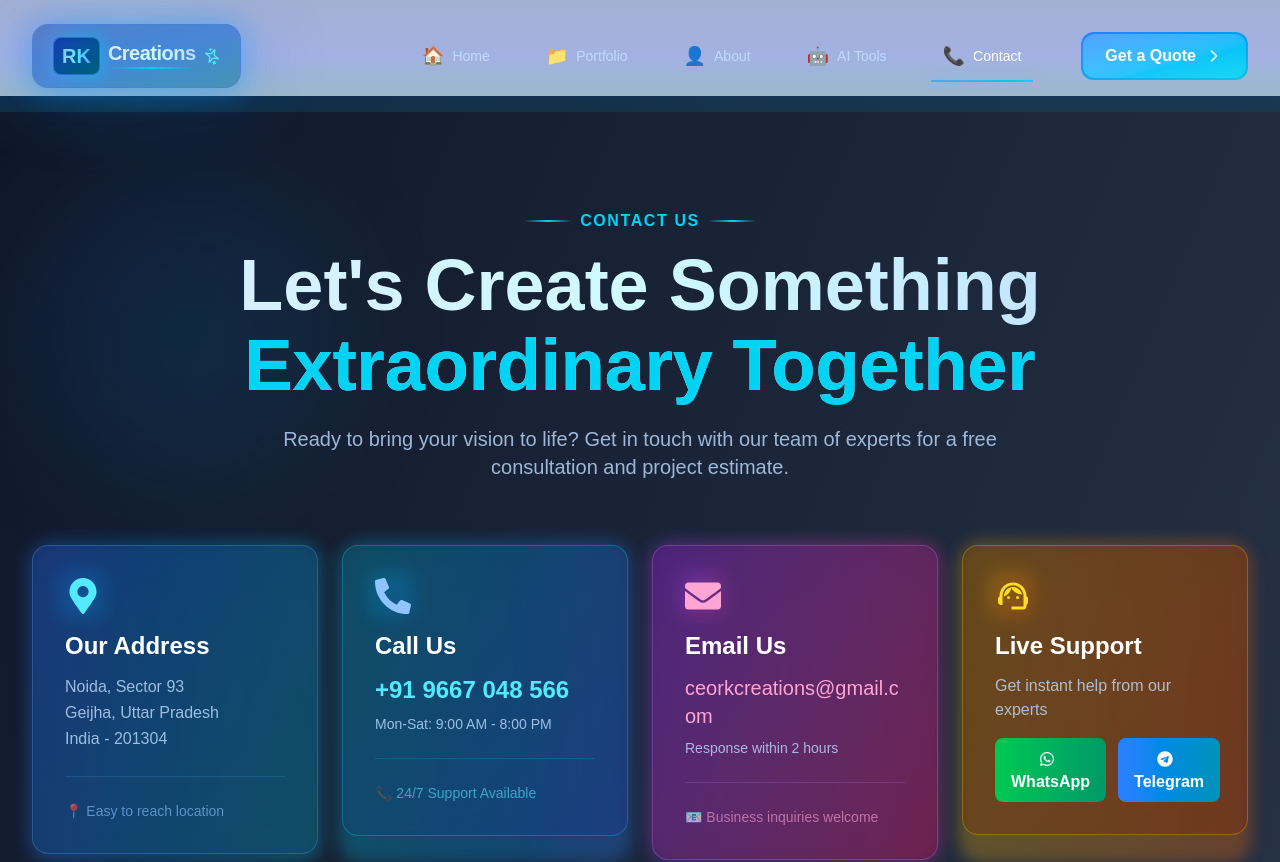
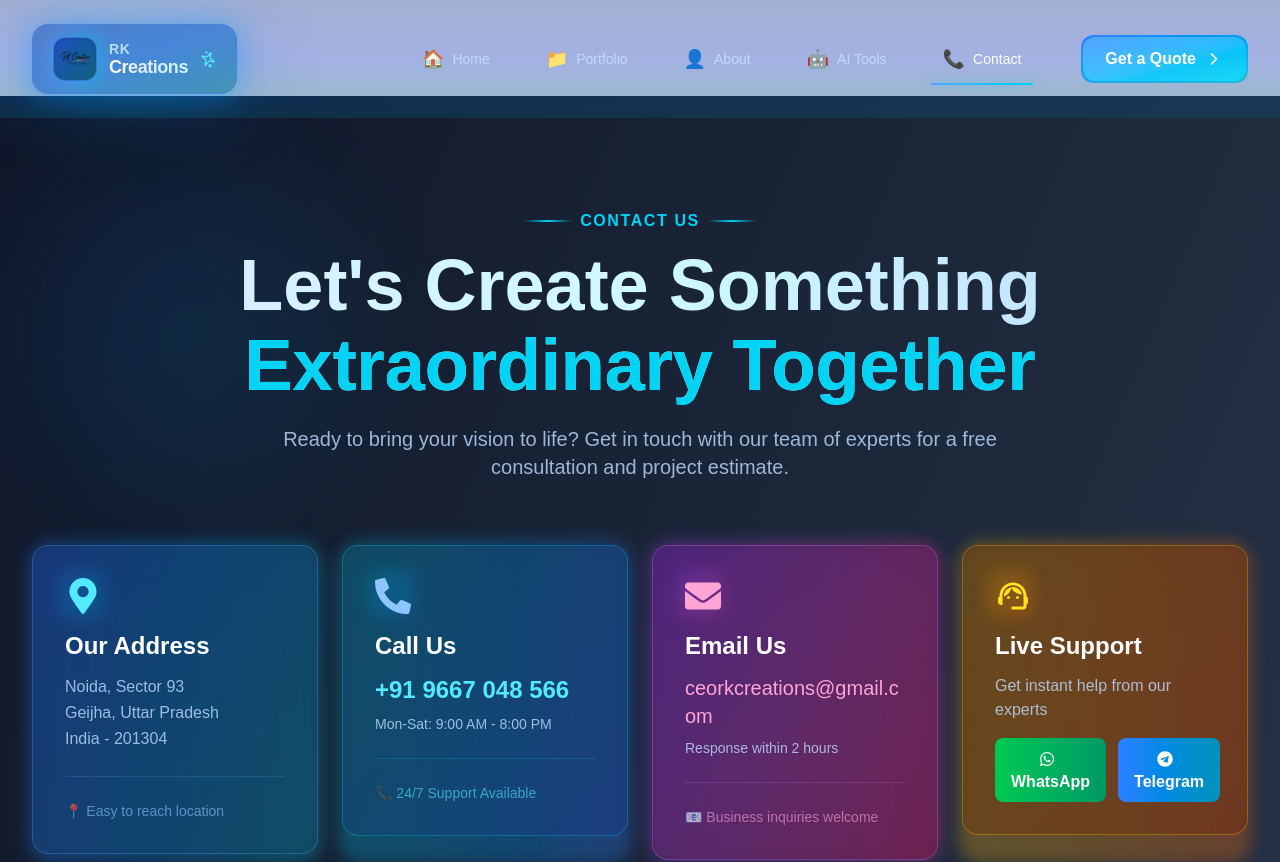
Before and after one commit to rajkumarchaudhari123/rkcreations, a Next.js app: page /contact in a window 1280 px wide. Shown: the top 862 px of the page. Built offline with nearby package versions, Linux system fonts and the light colour scheme.

Commit message:
Update navbar logo component to display high-resolution rklogo image in a glassmorphic container

```diff
--- a/app/components/navbar.tsx
+++ b/app/components/navbar.tsx
@@ -4,6 +4,7 @@
 import React, { useState, useEffect } from 'react';
 import { motion, AnimatePresence } from 'framer-motion';
 import Link from 'next/link';
+import Image from 'next/image';
 import { usePathname } from 'next/navigation';
 import { X, ChevronRight, Sparkles, Zap, Layers } from 'lucide-react';
 
@@ -39,24 +40,33 @@ const Logo = () => {
             {/* Inner glow */}
             <div className="absolute inset-0 bg-gradient-to-br from-blue-500/10 to-cyan-400/10 rounded-2xl" />
 
-            <div className="relative flex items-center gap-2">
-              {/* 3D RK badge with floating animation */}
+            <div className="relative flex items-center gap-3">
+              {/* Dynamic Logo Image from favicon/assets */}
               <motion.div
-                animate={{ rotateY: isHovering ? 180 : 0 }}
-                transition={{ duration: 0.6 }}
+                animate={{ rotate: isHovering ? 360 : 0 }}
+                transition={{ duration: 0.8, type: "spring", stiffness: 100 }}
                 className="relative"
               >
-                <div className="absolute -inset-1 bg-gradient-to-r from-blue-400 to-cyan-400 rounded-lg blur opacity-40" />
-                <div className="relative bg-gradient-to-br from-blue-800 to-cyan-800 border border-blue-400/40 rounded-lg px-2 py-1 shadow-inner">
-                  <span className="bg-gradient-to-r from-blue-300 via-cyan-300 to-blue-400 bg-clip-text text-transparent font-bold text-lg md:text-xl">RK</span>
+                <div className="absolute -inset-1 bg-gradient-to-r from-blue-400 to-cyan-400 rounded-xl blur opacity-40 animate-pulse" />
+                <div className="relative w-10 h-10 md:w-11 md:h-11 rounded-xl bg-gradient-to-br from-blue-800/80 to-cyan-900/80 border border-blue-400/50 p-1 flex items-center justify-center shadow-inner overflow-hidden">
+                  <Image
+                    src="/rklogo.PNG"
+                    alt="RK Creations Logo"
+                    width={36}
+                    height={36}
+                    className="object-contain w-full h-full rounded-lg"
+                    priority
+                  />
                 </div>
               </motion.div>
 
               <div className="flex flex-col">
-                <h1 className="font-bold text-lg md:text-xl bg-gradient-to-r from-blue-100 via-cyan-100 to-blue-200 bg-clip-text text-transparent tracking-tight leading-none">
+                <span className="font-bold text-xs md:text-sm bg-gradient-to-r from-blue-200 to-cyan-200 bg-clip-text text-transparent tracking-wider leading-none">
+                  RK
+                </span>
+                <span className="font-extrabold text-base md:text-lg bg-gradient-to-r from-white via-blue-100 to-cyan-100 bg-clip-text text-transparent tracking-tight leading-none mt-0.5">
                   Creations
-                </h1>
-                <div className="h-0.5 w-full bg-gradient-to-r from-transparent via-cyan-400 to-transparent rounded-full mt-1" />
+                </span>
               </div>
 
               {/* Animated sparkle */}
```
